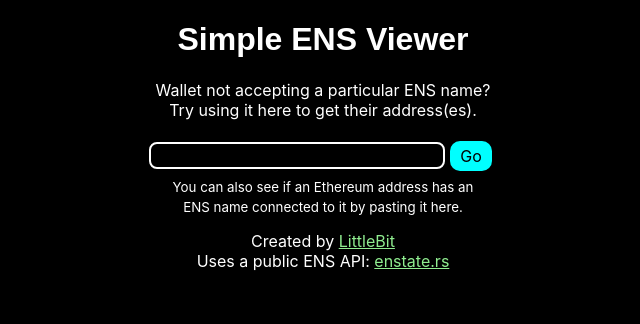
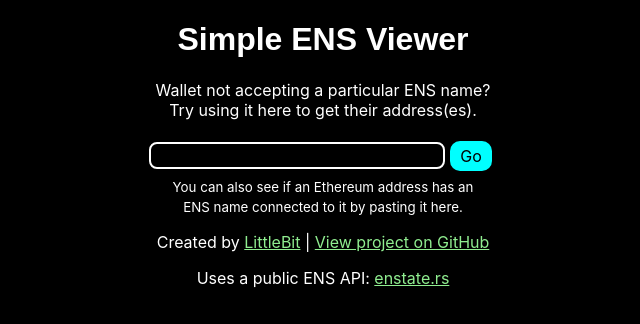
Before and after one commit to littlebitstudios/simple-ens-viewer, a Nuxt app: page / in a window 1280 px wide. Shown: the top 324 px of the page, without its empty margins (317-957 px from the left). Built offline with nearby package versions, Linux system fonts and the light colour scheme; a web font is replaced by a local one.

Commit message:
centralized footer

```diff
--- /dev/null
+++ b/app/components/MainFooter.vue
@@ -0,0 +1,6 @@
+<template>
+    <footer style="margin-top: 15px;">
+      <p>Created by <a href="https://littlebit670.link">LittleBit</a> | <a href="https://github.com/littlebitstudios/simple-ens-resolver">View project on GitHub</a></p>
+      <p>Uses a public ENS API: <a href="https://enstate.rs">enstate.rs</a></p>
+    </footer>
+</template>
--- a/app/pages/index.vue
+++ b/app/pages/index.vue
@@ -30,8 +30,5 @@
       <button @click="navigate" id="goButton">Go</button>
     </div>
     <small>You can also see if an Ethereum address has an<br/>ENS name connected to it by pasting it here.</small>
-    <footer style="margin-top: 15px;">
-      Created by <a href="https://littlebit670.link">LittleBit</a><br/>
-      Uses a public ENS API: <a href="https://enstate.rs">enstate.rs</a>
-    </footer>
+    <MainFooter/>
 </template>
--- a/app/pages/u/[id].vue
+++ b/app/pages/u/[id].vue
@@ -76,10 +76,7 @@
     <span v-if="ensData.chains.cardano">
         <AddressCard chainName="Cardano" :address="ensData.chains.cardano" icon-url="https://cardano.org/img/brand-assets/cardano-starburst-white.svg" />
     </span>
+    <MainFooter/>
   </div>
   <p v-else>Loading ENS data...</p>
-  <footer style="margin-top: 15px;">
-      <p>Created by <a href="https://littlebit670.link">LittleBit</a> | <a href="https://github.com/littlebitstudios/simple-ens-resolver">View project on GitHub</a></p>
-      <p>Uses a public ENS API: <a href="https://enstate.rs">enstate.rs</a></p>
-  </footer>
 </template>
```
